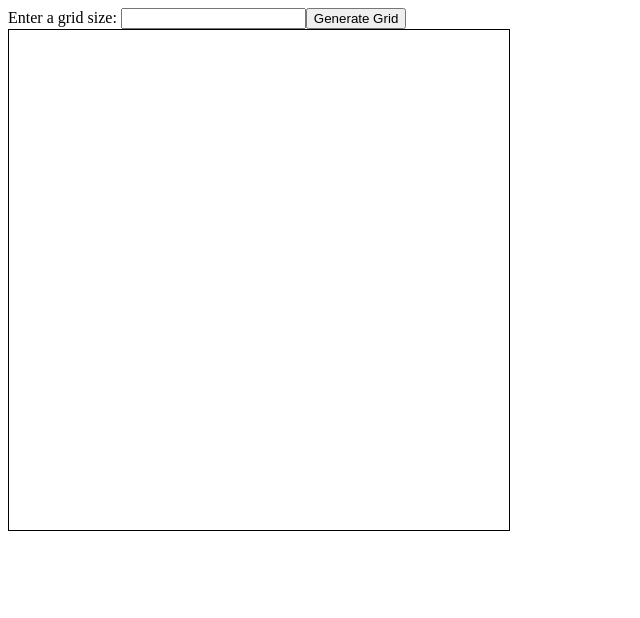
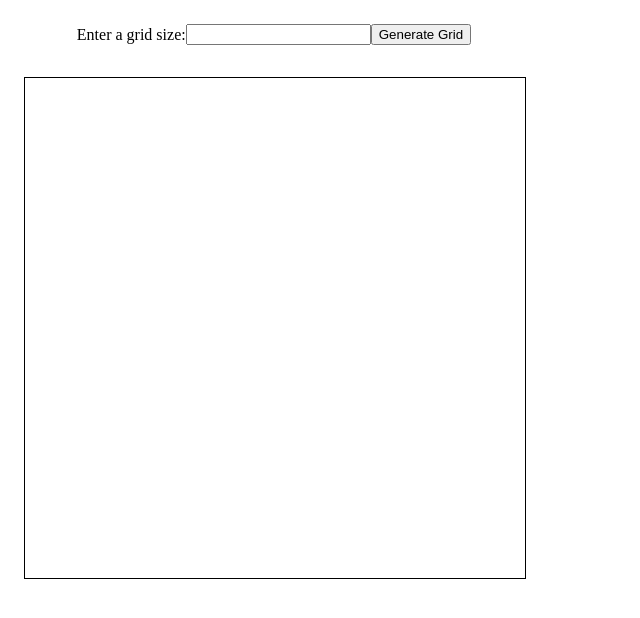
Before and after one commit to jasonho2/etch-a-sketch, a plain HTML site: page index.html in a window 1280 px wide. Shown: the whole page, without its empty margins (0-640 px from the left). Drawn offline with Linux system fonts and the light colour scheme.

Commit message:
Added header flexbox styling for input and button

```diff
--- a/javascript.js
+++ b/javascript.js
@@ -7,10 +7,15 @@ const generateGridButton = document.createElement("button");
 generateGridButton.textContent = "Generate Grid";
 generateGridButton.id = "generate-grid";
 
+// set up the header container
+const headerContainer = document.createElement("div");
+headerContainer.id = "header";
+document.body.appendChild(headerContainer);
+
 // append the label, input, and button to the document body, not container
-document.body.appendChild(inputLabel);
-document.body.appendChild(inputBox);
-document.body.appendChild(generateGridButton);
+headerContainer.appendChild(inputLabel);
+headerContainer.appendChild(inputBox);
+headerContainer.appendChild(generateGridButton);
 
 // set up the flexbox container grid
 const gridContainer = document.createElement("div");
--- a/style.css
+++ b/style.css
@@ -1,4 +1,15 @@
-/* Container styling */
+/* Header styling */
+#header {
+    display: flex;
+    flex-wrap: wrap;
+    align-items: center;
+    justify-content: center;
+    width: 100%; /* Full width */
+    max-width: 500px; /* Optional: Set a max size */
+    padding: 16px;
+}
+
+/* Container body/grid styling */
 #container {
     display: flex;
     flex-wrap: wrap;
@@ -9,6 +20,7 @@
     height: auto; /* Height will adjust based on aspect ratio */
     border: 1px solid black;
     aspect-ratio: 1 / 1; /* Keep the grid square */
+    margin: 16px;
 }
 
 /* Individual square styling */
```
